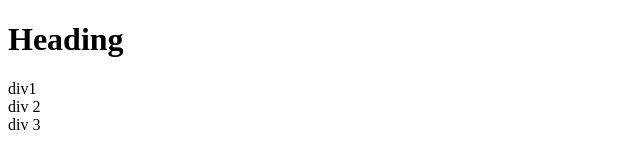
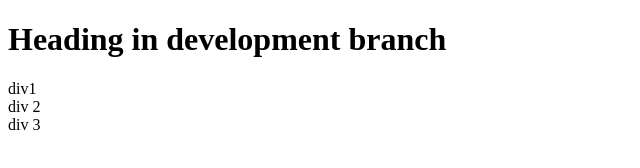
Before and after one commit to 2davecollins/bad-git, a plain HTML site: page index.html in a window 1280 px wide. Shown: the whole page, without its empty margins (0-640 px from the left). Drawn offline with Linux system fonts and the light colour scheme.

Commit message:
branch development created

```diff
--- a/index.html
+++ b/index.html
@@ -7,7 +7,7 @@
     <title>Document</title>
 </head>
 <body>
-    <h1>Heading</h1>
+    <h1>Heading in development branch</h1>
     <div class="first">div1</div>
     <div class="first">div 2</div>
     <div class="first">div 3</div>
```
